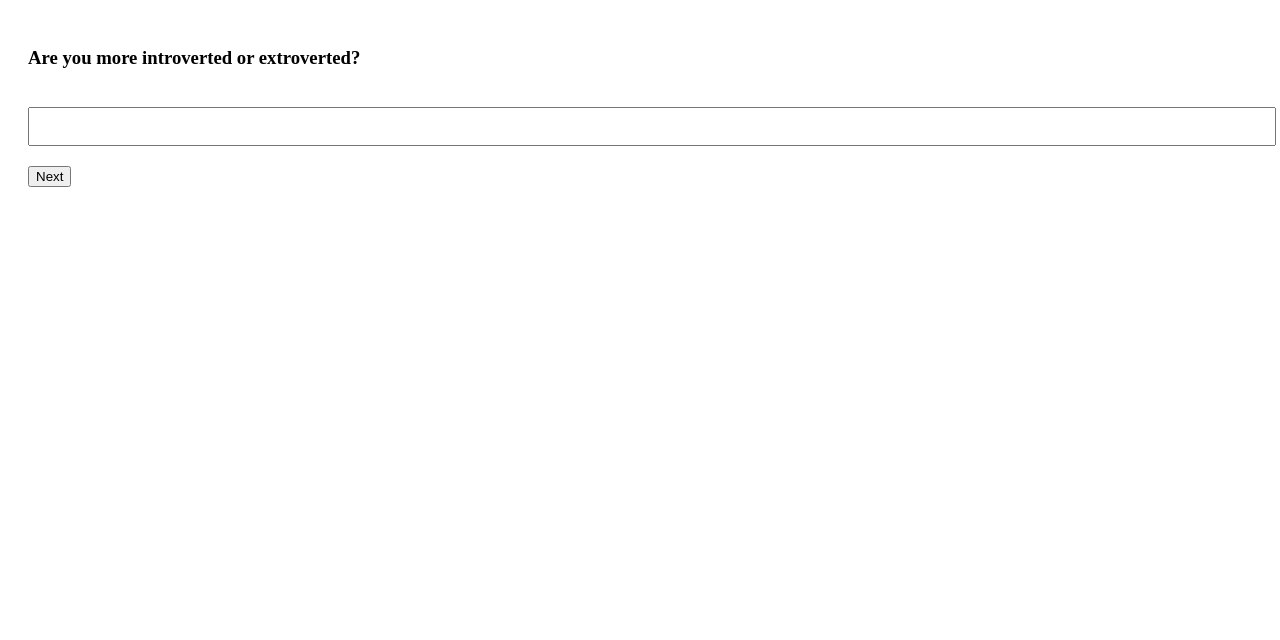
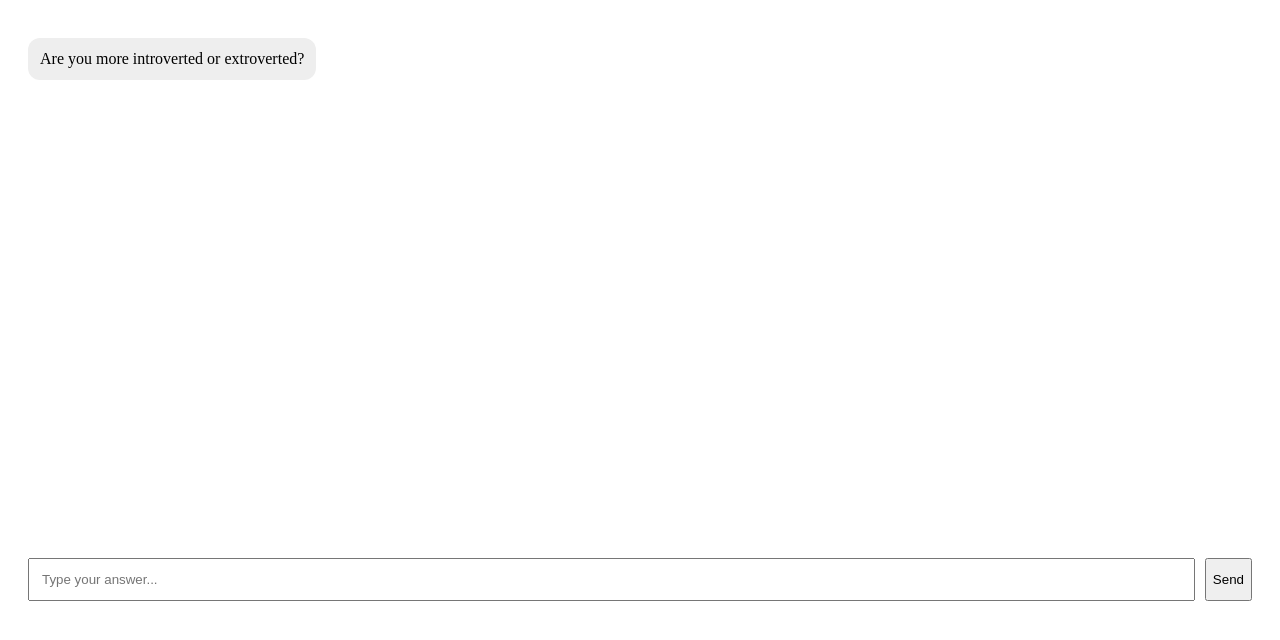
Before and after one commit to ProsperBlacky/Ai-Padi, a Next.js app: page /Second in a window 1280 px wide. Shown: the top 640 px of the page. Built offline with nearby package versions, Linux system fonts and the light colour scheme.

Commit message:
Update page.js

```diff
--- a/app/Second/page.js
+++ b/app/Second/page.js
@@ -6,29 +6,30 @@ import { useRouter } from "next/navigation";
 const questions = [
   "Are you more introverted or extroverted?",
   "Do you prefer structure or flexibility?",
-  "Do you enjoy deep focus or fast-paced work?",
+  "Do you enjoy deep focus work or fast-paced tasks?",
   "Are you more creative, analytical, or practical?",
 
   "What kind of tasks do you enjoy doing without getting tired?",
   "Do you prefer working alone or with others?",
   "Are you more comfortable talking or writing?",
+  "Do you enjoy explaining things or building things?",
 
-  "What do people ask you for help with?",
-  "What topics interest you the most?",
+  "What do people usually ask you for help with?",
+  "What topics naturally interest you the most?",
+  "If given a laptop today, what would you start doing?",
 
   "Do you currently have a job or are you starting from scratch?",
-  "How many hours per week can you commit?",
-  "Do you have stable internet?",
-  "What device do you use?",
+  "How many hours per week can you realistically commit?",
+  "Do you have stable internet access?",
+  "What device do you currently use (phone or laptop)?",
 
   "Have you ever made money online before?",
-
   "How soon do you need to start earning?",
-  "Do you prefer quick income or long-term income?",
+  "Do you prefer quick small income or long-term high income?",
   "What is your target monthly income?",
 
   "Are you willing to work with clients?",
-  "Do you prefer freelancing, remote job, or personal brand?",
+  "Do you prefer freelancing, remote jobs, or building a personal brand?",
   "Are you willing to learn technical skills if needed?"
 ];
 
@@ -36,41 +37,84 @@ export default function Second() {
   const router = useRouter();
 
   const [step, setStep] = useState(0);
+  const [messages, setMessages] = useState([
+    { sender: "ai", text: questions[0] }
+  ]);
+  const [input, setInput] = useState("");
   const [answers, setAnswers] = useState({});
-  const [input, setInput] = useState("");
 
-  const next = () => {
+  const sendMessage = () => {
     if (!input) return;
 
-    const updated = {
+    // Save answer with question as key (VERY IMPORTANT)
+    const updatedAnswers = {
       ...answers,
       [questions[step]]: input
     };
 
-    setAnswers(updated);
+    const newMessages = [
+      ...messages,
+      { sender: "user", text: input }
+    ];
+
     setInput("");
 
     if (step + 1 < questions.length) {
+      newMessages.push({
+        sender: "ai",
+        text: questions[step + 1]
+      });
+
+      setMessages(newMessages);
+      setAnswers(updatedAnswers);
       setStep(step + 1);
     } else {
-      localStorage.setItem("answers", JSON.stringify(updated));
+      localStorage.setItem("answers", JSON.stringify(updatedAnswers));
       router.push("/result");
     }
   };
 
   return (
     <div style={{ padding: 20 }}>
-      <h3>{questions[step]}</h3>
+      {/* Chat Messages */}
+      <div style={{ minHeight: "65vh" }}>
+        {messages.map((msg, i) => (
+          <div
+            key={i}
+            style={{
+              textAlign: msg.sender === "ai" ? "left" : "right",
+              margin: "10px 0"
+            }}
+          >
+            <span
+              style={{
+                display: "inline-block",
+                background: msg.sender === "ai" ? "#eee" : "#0F3D4C",
+                color: msg.sender === "ai" ? "#000" : "#fff",
+                padding: 12,
+                borderRadius: 12,
+                maxWidth: "75%"
+              }}
+            >
+              {msg.text}
+            </span>
+          </div>
+        ))}
+      </div>
 
-      <input
-        value={input}
-        onChange={(e) => setInput(e.target.value)}
-        style={{ width: "100%", marginTop: 20, padding: 10 }}
-      />
+      {/* Input Area */}
+      <div style={{ display: "flex", gap: 10 }}>
+        <input
+          value={input}
+          onChange={(e) => setInput(e.target.value)}
+          placeholder="Type your answer..."
+          style={{ flex: 1, padding: 12 }}
+        />
 
-      <button onClick={next} style={{ marginTop: 20 }}>
-        Next
-      </button>
+        <button onClick={sendMessage}>
+          Send
+        </button>
+      </div>
     </div>
   );
 }
```
